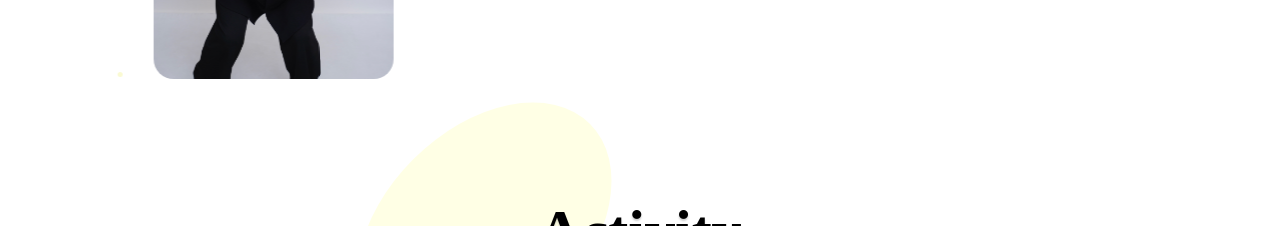
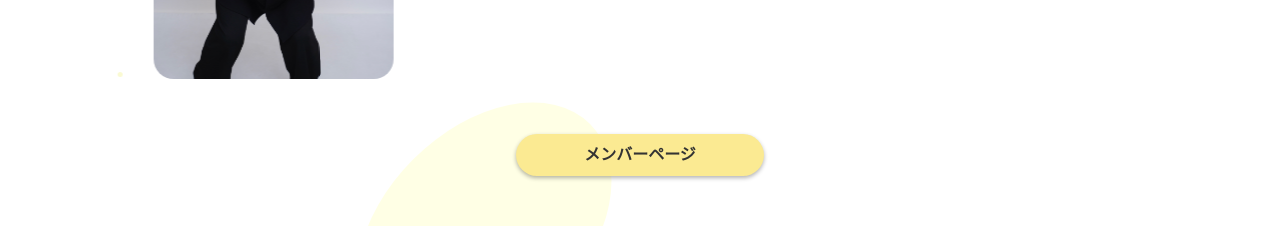
Before and after one commit to hiyokodev/hiyoko_site_2023, a Vue app: page / in a window 1280 px wide. Shown: the part 1980-2206 px from the top of the page. Built offline with nearby package versions, Linux system fonts and the light colour scheme.

Commit message:
Add: Membersページへの遷移ボタンの設置
refs #19
- Buttonコンポーネントを作成
- Buttonを設置

```diff
--- a/src/components/Home/memberSection.vue
+++ b/src/components/Home/memberSection.vue
@@ -17,13 +17,20 @@
           </li>
         </ul>
       </div>
+      <Button :message="buttonMessage" :url="buttonURL" />
     </div>
   </section>
 </template>
 <script>
+import Button from '../common/Button.vue'
 export default {
+  components: {
+    Button
+  },
   data() {
     return {
+      buttonMessage: 'メンバーページ',
+      buttonURL: '/member',
       // TODO: 写真のトリミング
       members: [
         'sugawara',
@@ -47,7 +54,6 @@ export default {
 </script>
 <style scoped>
 section {
-  height: 600px;
   position: relative;
 }
 
--- /dev/null
+++ b/src/components/common/Button.vue
@@ -0,0 +1,51 @@
+<template>
+  <router-link class="Button" :to="url">
+    {{ message }}
+  </router-link>
+</template>
+
+<!-- FIXME: ページ遷移先のスクロール位置が正しくない可能性 -->
+<script>
+export default {
+  props: {
+    message: {
+      type: String,
+      required: true
+    },
+    url: {
+      type: String,
+      required: true
+    }
+  }
+}
+</script>
+
+<style scoped>
+.Button {
+  display: block;
+  box-shadow: 0 2px 4px rgba(0, 0, 0, 0.3);
+  transition: 0.1s;
+  margin-top: 50px;
+  margin-left: auto;
+  margin-right: auto;
+  border-radius: 80px;
+  width: 200px;
+  padding: 12px 24px;
+  background-color: #fbea92;
+  color: #333;
+  font-weight: bold;
+  text-align: center;
+  text-decoration: none;
+}
+
+.Button:hover {
+  color: White;
+}
+
+.Button:active {
+  position: relative;
+  top: 3px;
+  box-shadow: 0 0 2px rgba(0, 0, 0, 0.2);
+  color: White;
+}
+</style>
--- a/src/router.js
+++ b/src/router.js
@@ -21,7 +21,10 @@ const router = createRouter({
       name: 'activity',
       component: ActivityView
     }
-  ]
+  ],
+  scrollBehavior(to, from, savedPosition) {
+    return { x: 0, y: 0 }
+  }
 })
 
 export default router
```
